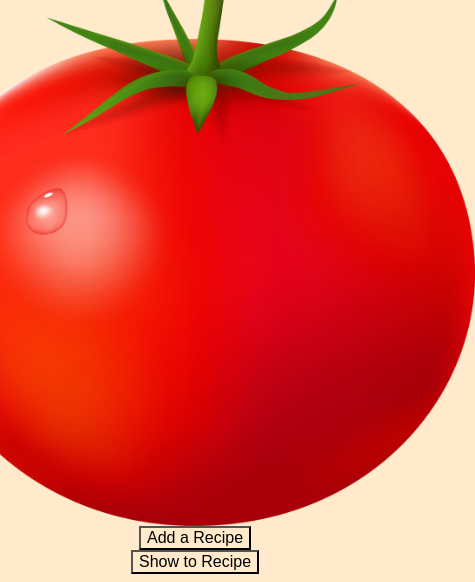
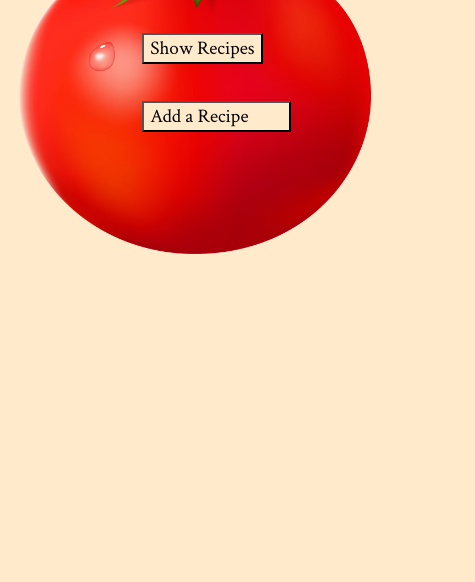
Before and after one commit to fac20/week5-FHIN, a website: page public/index.html in a window 390 px wide. Shown: the part 374-956 px from the top of the page, 475 px wide, since content can reach past the window. After the commit the page ends 844 px from the top, so only its background shows below. Drawn offline with Linux system fonts and the light colour scheme.

Commit message:
add style
Coo author: Lisa

```diff
--- a/handler/public.js
+++ b/handler/public.js
@@ -7,7 +7,9 @@ const fileType = {
     html: "text/html",
     css: "text/css",
     png: "image/png",
-    js: "application/javascript"
+    js: "application/javascript",
+    ico: "image/x-icon"
+
 }
 
 function publicHandler(request, response) {
@@ -15,8 +17,6 @@ function publicHandler(request, response) {
     const array = file.split(".");
     const extension = array[1];
     const type = fileType[extension];
-    console.log(array);
-
 
     const filePath = path.join(__dirname, "..", file);
     fs.readFile(filePath, (error, data) => {
--- a/model.js
+++ b/model.js
@@ -18,7 +18,7 @@ function getRecipes() {
     query(`SELECT * FROM recipes`)
     .then(result => result.rows)
     .catch(error => {
-       console.error(error)
+        console.error(error)
     })
 };
 
--- a/public/index.html
+++ b/public/index.html
@@ -4,15 +4,15 @@
     <meta charset="UTF-8">
     <meta name="viewport" content="width=device-width, initial-scale=1.0">
     <link rel="stylesheet" href="/public/styles.css">
-    <!-- <title>What's cookin' puddin'?</title> -->
+    <link href="https://fonts.googleapis.com/css2?family=Crimson+Text&family=Lobster&display=swap" rel="stylesheet">
 </head>
 <body>
     <header>
         <img class="website-logo" src="/public/images/logo.png" alt="website logo spelling what's cookin puddin?">
         <nav>
             <img class="tomato-placeholder"src="/public/images/tomato.png" alt="tomato-image">
-            <button id="addRecipeButton">Add a Recipe</button>
-            <button id="goToRecipeButton">Show to Recipe</button>
+            <button class="addRecipeButton" id="addRecipeButton">Add a Recipe</button>
+            <button class="goToRecipeButton" id="goToRecipeButton">Show Recipes</button>
         </nav>
     </header>
     <main>
--- a/public/styles.css
+++ b/public/styles.css
@@ -1,9 +1,10 @@
 * {
-    font-size: 16px;
+    /* font-size: 16px; */
     display: flex;
     flex-direction: column;
     align-self: center;
     background-color: hsl(36, 100%, 90%);
+    font-family: 'Crimson Text', serif;
 }
 .website-logo {
     width: 25rem;
@@ -24,9 +25,53 @@ li {
 }
 
 .label {
+    font-family: 'Lobster', cursive;
+    font-size: 2rem;
 
 }
 
-.discription {
+.description {
+    font-size: 2rem;
 
 }
+
+nav {
+    position: relative;
+}
+
+.goToRecipeButton {
+    position: absolute;
+    top: 20rem;
+    left: 5rem;
+    font-size: 2rem;
+
+}
+
+.addRecipeButton {
+    position: absolute;
+    top: 20rem;
+    right: 5rem;
+    font-size: 2rem;
+}
+
+
+@media only screen and (max-width: 400px) {
+    .website-logo {
+        width: 20rem;
+    }
+
+    .tomato-placeholder {
+        width: 22rem;
+    }
+
+    .goToRecipeButton {
+        font-size: 1.2rem;
+        top: 35%;
+        left: 35%;
+    }
+
+    .addRecipeButton {
+        font-size: 1.2rem;
+        top: 55%;
+        left: 35%;
+    }
```
Also changed, not shown: handler/home.js (+3 -8 lines).
